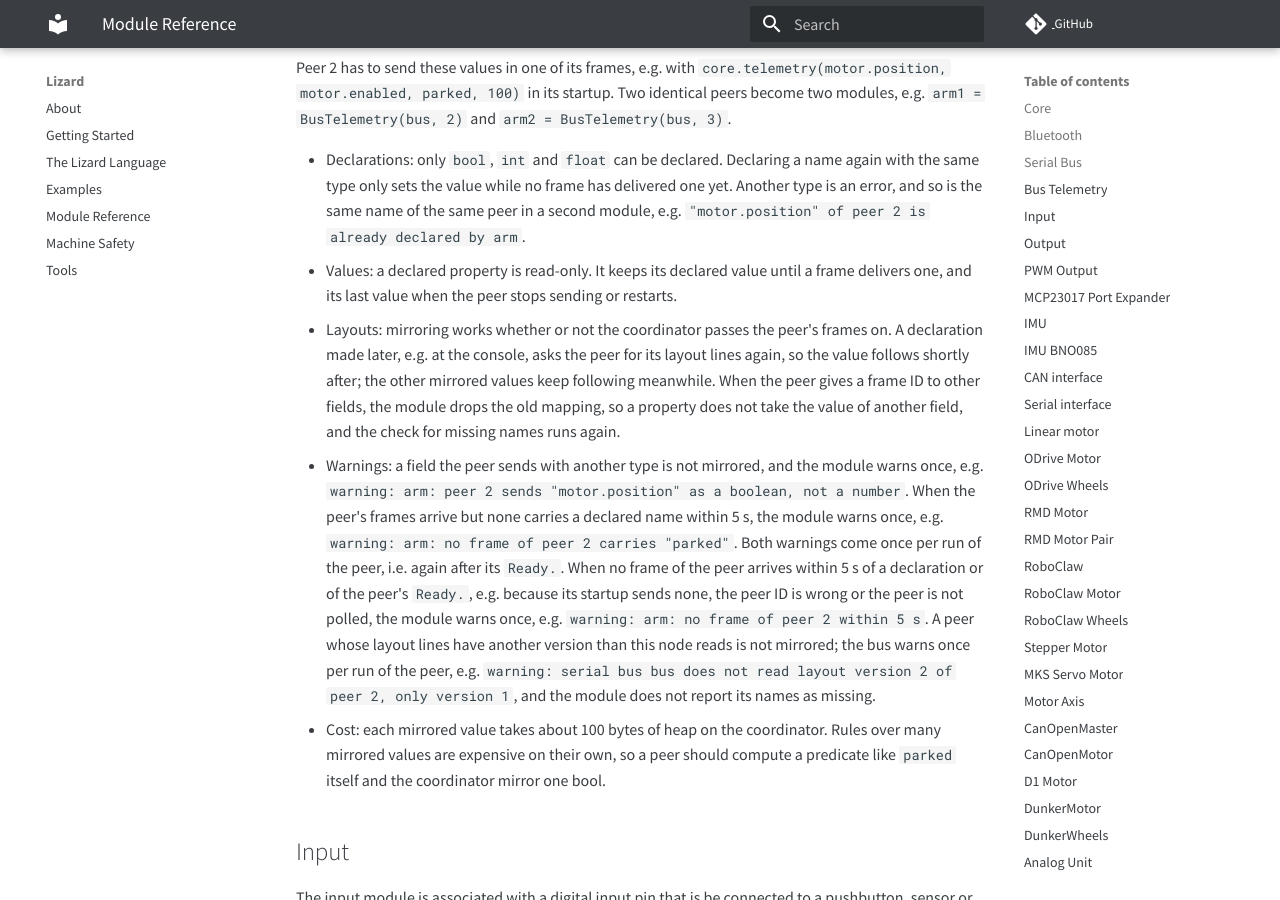
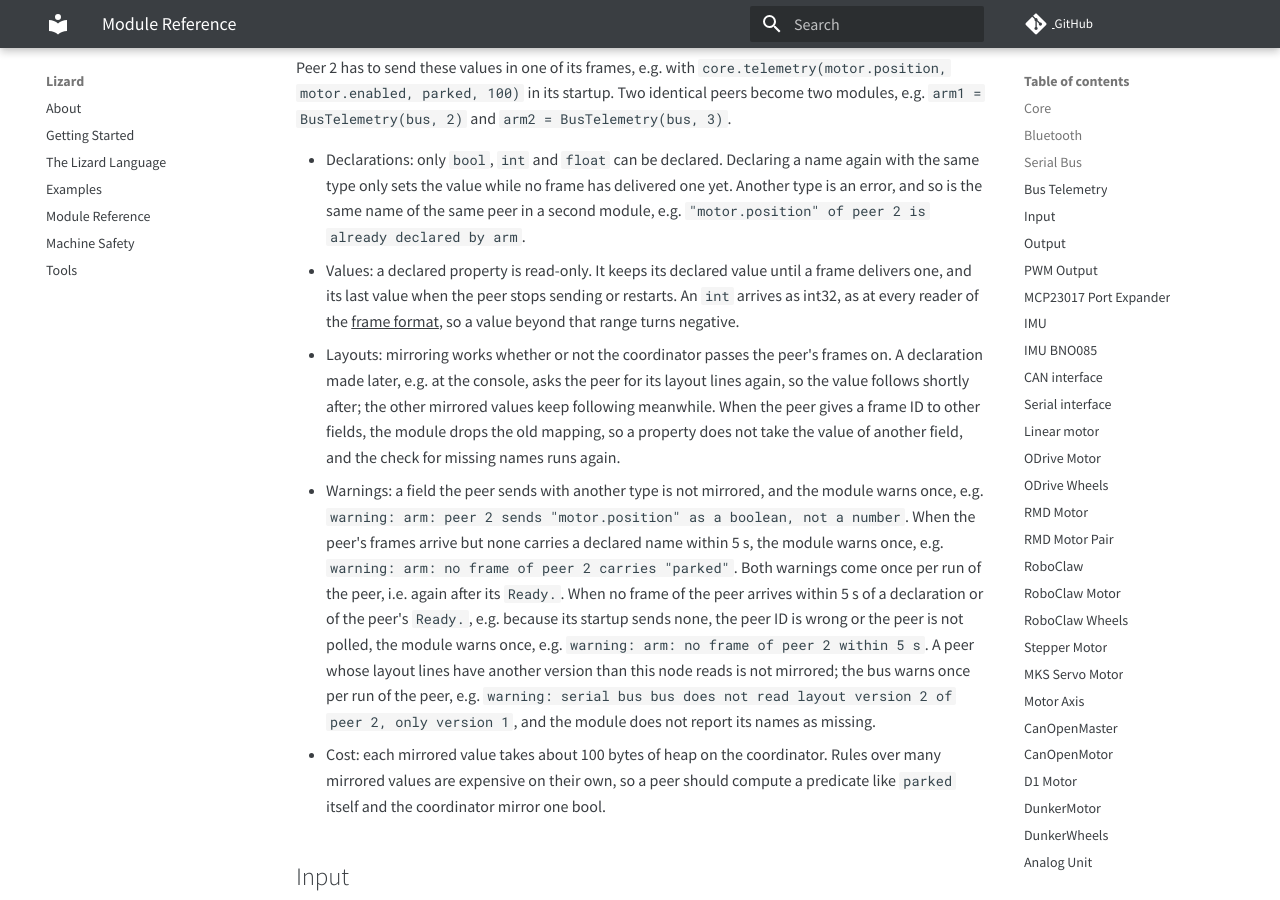
Before and after one commit to zauberzeug/lizard, an MkDocs documentation site: the page built from docs/module_reference.md, in a window 1280 px wide and 900 px high, scrolled down 10251 px. Built offline with MkDocs 1.6.1 and Material for MkDocs 9.7.7, drawn with Linux system fonts in a browser that asks for light colours; comment, search, counter and statistics services are not loaded.

Commit message:
Say in the Bus Telemetry docs that a mirrored int arrives as int32
A BusTelemetry mirror cannot reinterpret a field like a host, so a
value beyond the int32 range turns negative in the coordinator's
rules. The docs said so only for the frame format.

Co-Authored-By: Claude Fable 5.1 <noreply@anthropic.com>
Claude-Session: https://claude.ai/code/session_01WgKVNYgCWNAwZe9pB1L2vi

```diff
--- a/docs/module_reference.md
+++ b/docs/module_reference.md
@@ -315,6 +315,7 @@ Two identical peers become two modules, e.g. `arm1 = BusTelemetry(bus, 2)` and `
   Another type is an error, and so is the same name of the same peer in a second module, e.g. `"motor.position" of peer 2 is already declared by arm`.
 - Values: a declared property is read-only.
   It keeps its declared value until a frame delivers one, and its last value when the peer stops sending or restarts.
+  An `int` arrives as int32, as at every reader of the [frame format](#core), so a value beyond that range turns negative.
 - Layouts: mirroring works whether or not the coordinator passes the peer's frames on.
   A declaration made later, e.g. at the console, asks the peer for its layout lines again, so the value follows shortly after; the other mirrored values keep following meanwhile.
   When the peer gives a frame ID to other fields, the module drops the old mapping, so a property does not take the value of another field, and the check for missing names runs again.
```
